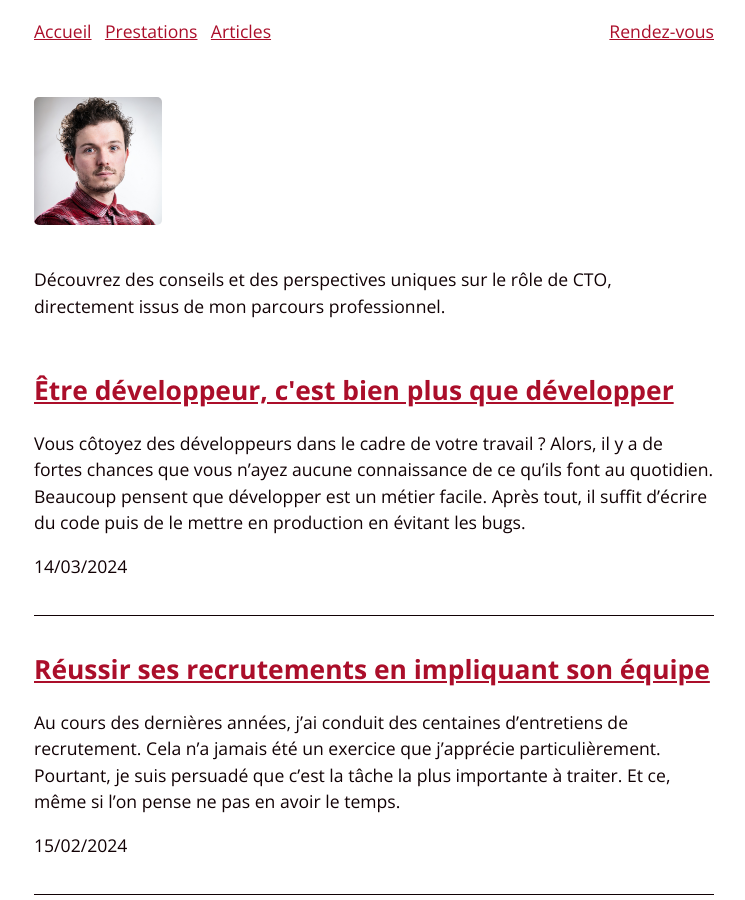
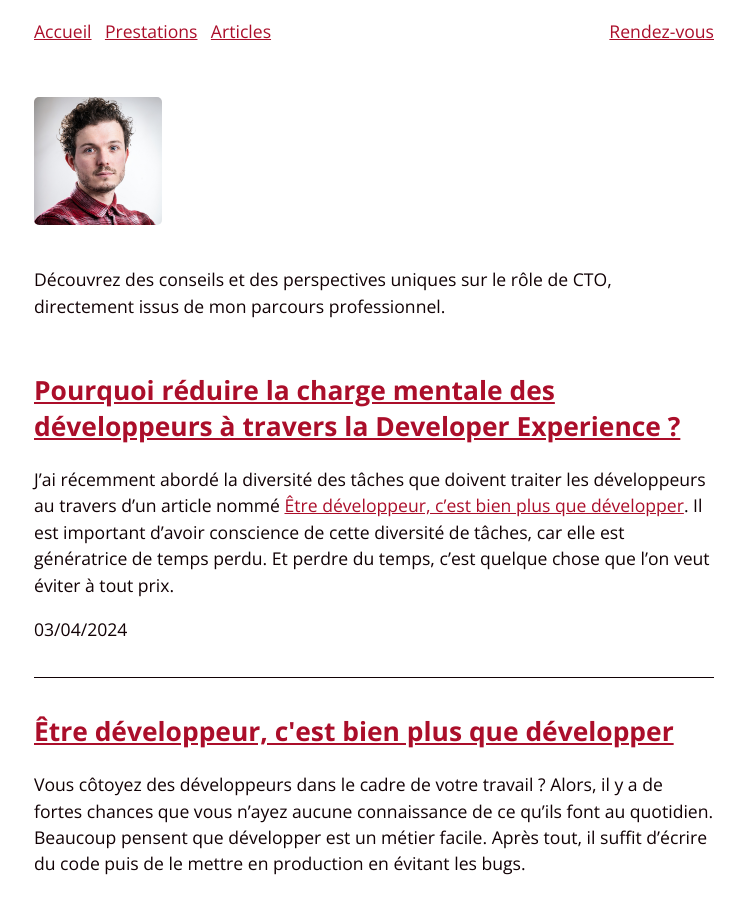
Before and after one commit to sergentrif/sergentrif.github.io, a Jekyll site: the page built from articles.html, in a window 1280 px wide and 900 px high. Shown: the whole window, without its empty margins (266-1011 px from the left). Built offline with Jekyll 4.4.1, drawn with Linux system fonts in a browser that asks for light colours; some of the changed lines change nothing that is shown.

Commit message:
add article about charge mentale

```diff
--- a/_posts/2024-03-14-etre-developpeur-c-est-bien-plus-que-developper.md
+++ b/_posts/2024-03-14-etre-developpeur-c-est-bien-plus-que-developper.md
@@ -77,4 +77,4 @@ C'est souvent cela qui est vecteur d'incompréhension entre le *métier* et la t
 
 Et c’est d'ailleurs sur le développement que l’on aimerait qu'ils se concentrent. C’est cette tâche qui est directement génératrice de valeur pour le projet ou l’entreprise.
 
-Il est donc important de trouver comment réduire le temps consacré aux tâches annexes. Cela permet de maximiser le temps consacré à générer de la valeur.
+Pour maximiser le temps consacré à générer de la valeur, il est important de trouver comment réduire le temps consacré aux tâches annexes. Si vous souhaitez savoir comment faire, rendez-vous dans mon article suivant : [pourquoi réduire la charge mentale des développeurs à travers la Developer Experience ?]({% post_url 2024-04-03-pourquoi-reduire-la-charge-mentale-des-developpeurs-a-travers-la-developer-experience %})
--- /dev/null
+++ b/_posts/2024-04-03-pourquoi-reduire-la-charge-mentale-des-developpeurs-a-travers-la-developer-experience.md
@@ -0,0 +1,67 @@
+---
+layout: article
+title: "Pourquoi réduire la charge mentale des développeurs à travers la Developer Experience ?"
+permalink: /articles/pourquoi-reduire-la-charge-mentale-des-developpeurs-a-travers-la-developer-experience
+article_image: /assets/images/articles/pourquoi-reduire-la-charge-mentale-des-developpeurs-a-travers-la-developer-experience.jpg
+---
+
+J’ai récemment abordé la diversité des tâches que doivent traiter les développeurs au travers d'un article nommé [Être développeur, c’est bien plus que développer]({% post_url 2024-03-14-etre-developpeur-c-est-bien-plus-que-developper %}). Il est important d’avoir conscience de cette diversité de tâches, car elle est génératrice de temps perdu. Et perdre du temps, c’est quelque chose que l’on veut éviter à tout prix.
+
+Ce que l’on aimerai, c’est que les développeurs se concentrent sur le développement de fonctionnalités. C’est cette tâche qui est directement génératrice de valeur pour l’entreprise.
+
+En plus d’être chronophages, nombreuses de ces tâches sont désagréables pour les développeurs. Ils ne prennent aucun plaisir à les réaliser !
+
+La question la plus importante à laquelle nous allons essayer de répondre est donc : **pourquoi les développeurs perdent-ils du temps avec la multiplicité des tâches ?** Comprendre cela est crucial. Le temps, c'est de l'argent. Et une entreprise doit être rentable.
+
+Cela peut paraitre fou mais 100 tâches d’une heure prendront plus de temps à réaliser qu’une seule tâche de cent heures. La multiplicité des tâches induit un effet secondaire. Plus il y a de tâches à réaliser, plus il y a de temps passé à changer de tâche.
+
+C’est ce que l’on appelle le *context switching*.
+
+Pour chaque tâche que l’on arrête, il y a un temps de mise en pause qui est fixe. Pour chaque tâche que l’on démarre, il y a un temps de préparation qui est fixe.
+
+C’est comme lorsque devez choisir une file d’attente à la caisse du supermarché. Le plus important n’est pas tant la quantité d’articles en attente à scanner. Le plus important, c’est surtout le nombre de clients qui attendent. Pourquoi ? Car l’hôtesse de caisse doit réaliser, pour chaque client, un nombre identique de tâches dont la durée est toujours la même : dire bonjour, annoncer le montant à payer, demander le mode de règlement, attendre le règlement, [rendre la monnaie], donner le ticket de caisse, dire au-revoir…
+
+Pour un développeur, c’est la même chose : lire les spécifications demandées, créer une nouvelle branche git, remettre à 0 son jeu de données de tests, sauvegarder son travail git, mettre en ligne sa fonctionnalité…
+
+Ces temps fixes peuvent être de l’ordre de plusieurs minutes à chaque fois. Et plus un développeur change de tâches, plus ces temps vont s’additionner. À la fin de la journée cela peut représenter plusieurs dizaines de minutes.
+
+Sur l’ensemble de votre équipe, cela représente des heures de perdues chaque jour.
+
+Mais il y a encore plus chronophage. Lorsqu’il change de tâche, le développeur (comme tout le monde) perds soudainement son état de concentration. Ce qui peut sembler anodin ne l’est pas. [Cette étude](https://ics.uci.edu/~gmark/CHI2005.pdf){:target="_blank"} prouve qu’il faut 20 minutes après un changement de tâche, pour retrouver sa pleine concentration. 20 minutes durant lesquelles l'efficacité n'est plus à son apogée.
+
+Développer est un métier de concentration. Les développeurs cherchent à atteindre l’*[état de flow](https://fr.wikipedia.org/wiki/Flow_(psychologie)){:target="_blank"}*. Un état où le temps ralenti et seule la tâche à accomplir existe. Pourtant, chacune des tâches annexes, chacune des interruptions vont interrompre cet état.
+
+L'ensemble de ces tâches que l‘on attends des développeurs ont donc un coût. Elles les forcent à se rappeler de tout ce qu'ils doivent faire. Puis, de changer régulièrement d’activité. Perdant de fait, temps et concentration. C'est ce que j'appelle, leur charge mentale.
+
+En tant que managers, nous avons une responsabilité. Celle de tout faire pour réduire cette charge mentale. Nous devons réduire le nombre de choses auxquelles ils doivent penser chaque jour. Ils doivent se concentrer sur ce qui importe le plus : créer de la valeur business à travers le développement.
+
+*Attention, souhaiter que les développeurs se concentrent sur le développement ne signifie pas développer tout et n’importe quoi, à n’importe quel prix. L’idée est de leur faire gagner du temps et de l’énergie pour des fonctionnalités qui ont un impact positif sur le business.*
+
+C’est dans cette quête de réduction de la charge mentale, que réside à mes yeux le concept et l'intérêt de la *Developer Experience.* Et ce, à travers deux questions fondamentales :
+
+1. Quelles sont les tâches sans valeur ajoutée, qui font perdre du temps aux développeurs ?
+2. Comment pouvons-nous faire pour qu'ils perdent moins de temps sur ces tâches ?
+
+David Heinemeier Hansson, le fondateur de Basecamp, a écrit [The Musk Algorithm](https://world.hey.com/dhh/the-musk-algorithm-977bf312){:target="_blank"}, un article qui tente de décrypter la méthode Elon Musk. Loin de me positionner sur ces deux personnages controversés, la méthode proposée me semble hyper-pertinente.
+
+Celle-ci repose sur le fait de supprimer tout ce qui est inutile au quotidien. Puis, de simplifier ce qu’il reste et qui est donc utile. N'hésitez pas à challenger régulièrement l’ensemble de votre organisation, vos processus ou vos rituels. Le moindre ajout, la moindre suppression, peut remettre tout le reste en question. L’objectif est de **toujours** avoir le **minimum nécessaire** pour répondre à vos enjeux du moment.
+
+C’est l'erreur que l’on voit le plus lorsqu’une entreprise veut devenir “agile” du jour au lendemain. Elle prends l’ensemble des rituels recommandés par un framework et les impose tous immédiatement. Hors, chaque rituel répond à une problématique précise. Si vous n’avez pas la problématique, épargnez-vous le rituel ! Ce dernier ne fera qu’alourdir votre quotidien.
+
+De même, il faut être pragmatique. Nous avons vu que chaque processus, chaque rituel, a un coût (temps, charge mentale…). Si le gain obtenu grâce au processus est supérieur au coût du problème initial, alors ce processus mérite d’être conservé. Mais si le gain n’est pas là, inutile d’en payer le coût.
+
+Dernièrement, Google a mené une étude qui s'appelle [Build Latency, Predictability, and Developer Productivity](https://www.computer.org/csdl/magazine/so/2023/04/10176199/1OAJyfknInm){:target="_blank"}. Celle-ci démontre que le temps anticipé pour la réalisation d’une tâche automatique, influence les développeurs dans le choix de ce qu’ils vont faire en attendant que cette tâche se termine.
+
+Prenons l'exemple d'un développeur qui doit attendre que des tests automatisés se terminent pour mettre en ligne sa fonctionnalité. Il ne fera pas la même chose si ces tests s’exécutent en une ou vingt minutes. Si les tests mettent une minute à s’exécuter, il y a fort à parier que le développeur se contentera d’attendre. Si les tests mettent 20 minutes à s’exécuter, le développeur cherchera autre chose à faire en attendant.
+
+Nous pourrions penser que c’est une bonne chose. Que chaque minute de son temps est utilisée à bon escient. Or, c’est justement en changeant de tâche que se produit le phénomène de *context switching*. C'est à ce moment-là que le développeur commence à perdre temps et concentration. Une fois plongé pleinement dans sa nouvelle tâche, il risque d’oublier qu’il attendait la fin de la première. Il le remarquera plus tard, mettant en ligne sa fonctionnalité avec du retard. Tout en ayant subi 2 changements de tâche.
+
+C’est là ou la phase d’accélération du Musk Algorithm prends tout son sens. En accélérant chaque étape d’un processus, nous réduisons le temps total de son ensemble. Ce faisant, nous décourageons le *context switching*, ce qui est bénéfique pour l'efficacité de l'équipe.
+
+Des fois, attendre est la meilleure des chose à faire.
+
+Il est légitime de vouloir rendre certaines tâches obligatoires dans le quotidien de votre équipe. Que ce soit des tests à réaliser ou de la Code Review à faire, toutes ces tâches ont leur intérêt et leurs inconvénients. Si elles sont pertinentes pour vous, si vous en acceptez le coût pour bénéficier de leur gain, alors, une seule chose est importante. Supprimer la charge mentale associée à ces tâches.
+
+Pour faire simple, vous devez les automatiser pour que plus personne n’ait à y penser. Puis, vous devez les accélérez pour que les développeurs attendent leur déroulement, sans changer de sujet.
+
+Investir dans la *Developer Experience*, c'est investir dans l'efficacité de votre équipe technique. En plus de perdre moins de temps, vos développeurs travaillent dans de bonnes conditions. Investir dans le moral de vos collaborateurs, c'est réduire votre taux de turnover.
```
Also changed, not shown: _posts/2024-02-15-reussir-ses-recrutements-en-impliquant-son-equipe.md (renamed from _posts/2024-02-15-reussir-ses-recrutments-en-impliquant-son-equipe.md), assets/images/articles/pourquoi-reduire-la-charge-mentale-des-developpeurs-a-travers-la-developer-experience.jpg (added), 5 other files.
